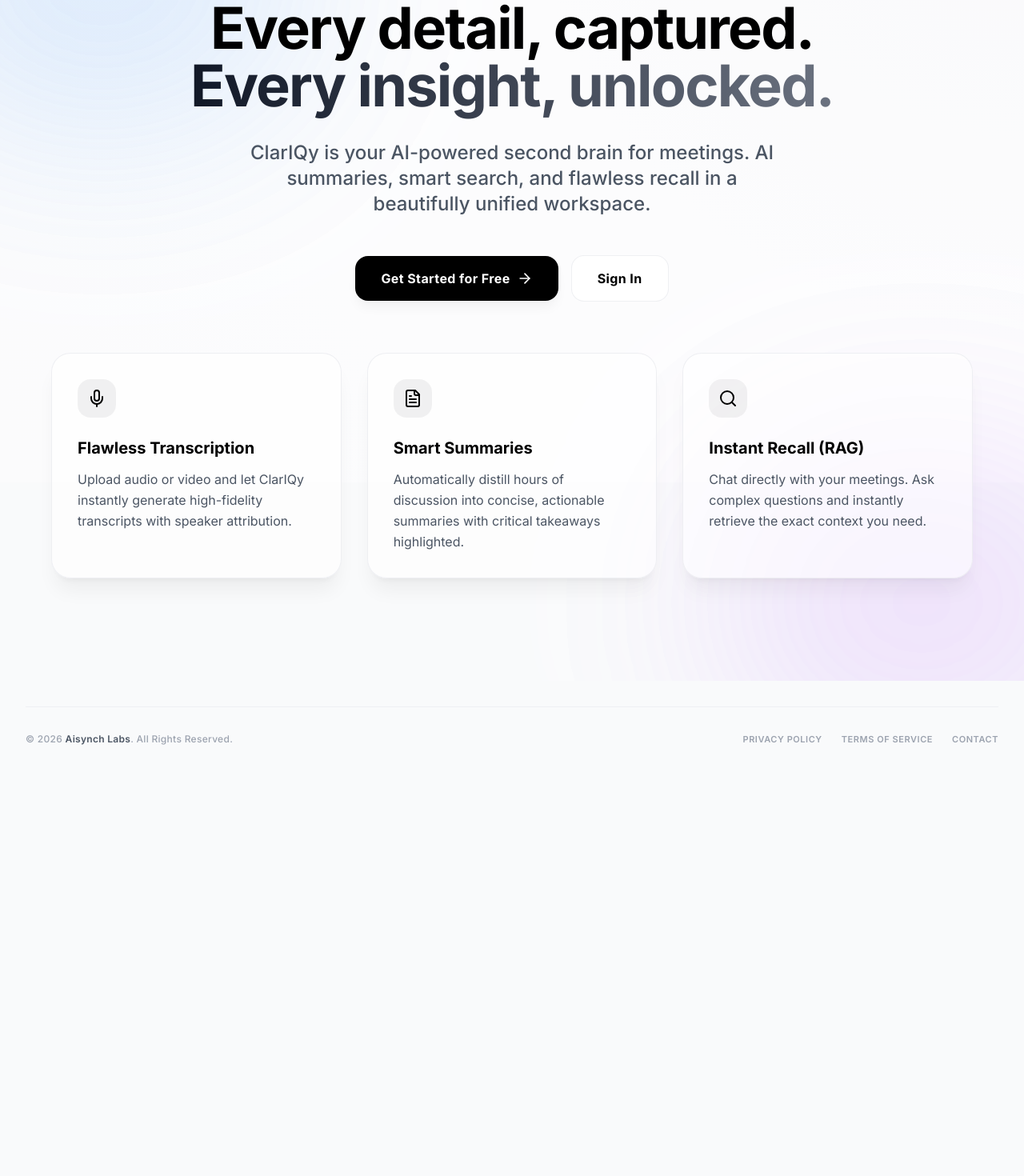
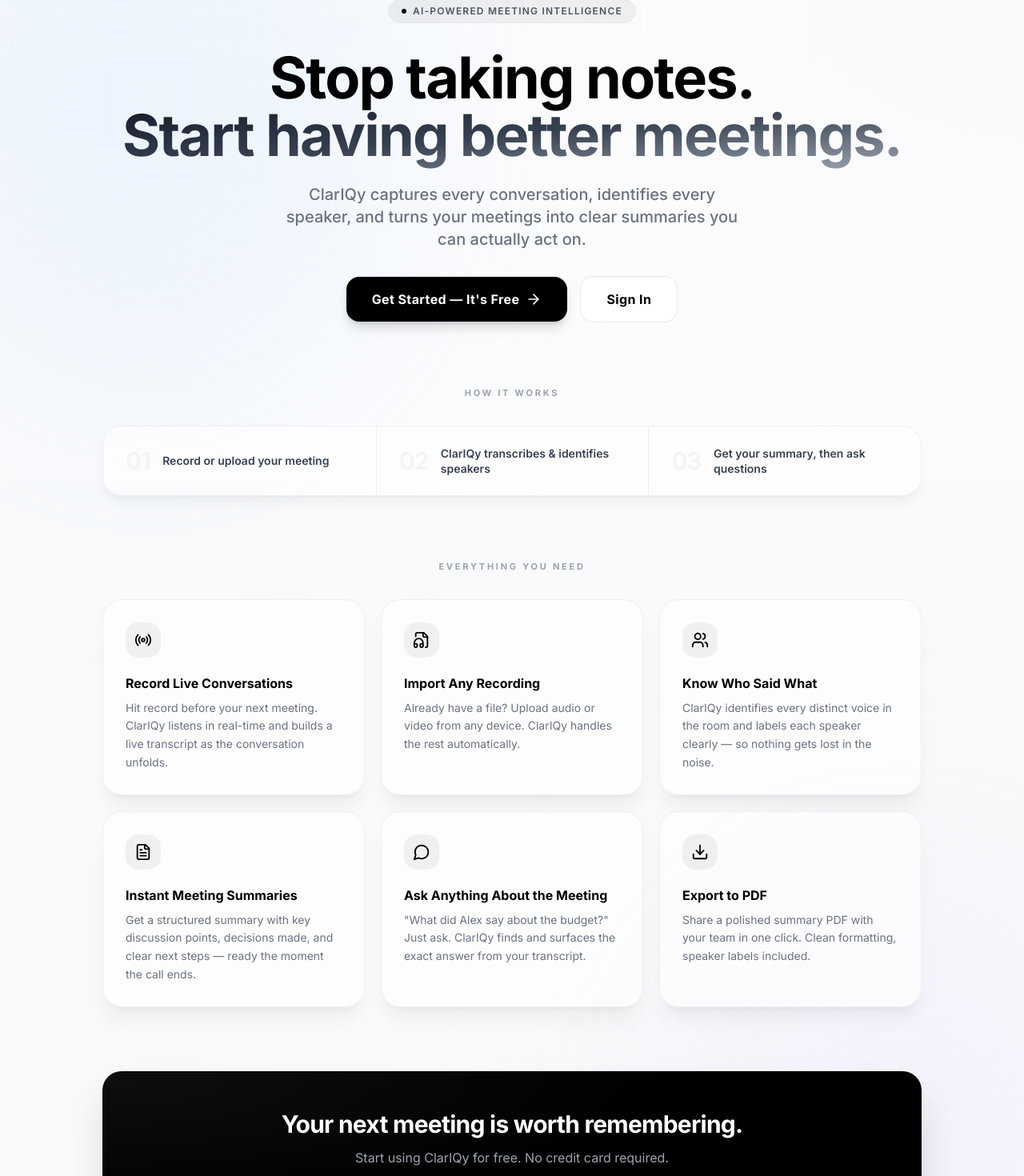
Before and after one commit to hishammoizuddin/clariqy-ai-meeting-summarizer, a React (Vite) app in the folder frontend/: page / in a window 1280 px wide. Shown: the part 197-1667 px from the top of the page at 80% size. Before the commit the page ends 1162 px from the top, so only its background shows below. Built offline with nearby package versions, Linux system fonts and the light colour scheme; no server answers.

Commit message:
changes to live-recording

```diff
--- a/frontend/src/pages/Landing.tsx
+++ b/frontend/src/pages/Landing.tsx
@@ -1,72 +1,175 @@
 import React from 'react';
 import { Link } from 'react-router-dom';
-import { Brain, Mic, FileText, Search, ArrowRight, Zap, Shield, Sparkles } from 'lucide-react';
+import {
+  ArrowRight,
+  Radio,
+  FileAudio,
+  Users,
+  FileText,
+  MessageCircle,
+  Download,
+} from 'lucide-react';
 import TopBar from '../components/TopBar';
 import Footer from '../components/Footer';
+
+const features = [
+  {
+    icon: <Radio size={22} />,
+    title: 'Record Live Conversations',
+    description:
+      'Hit record before your next meeting. ClarIQy listens in real-time and builds a live transcript as the conversation unfolds.',
+  },
+  {
+    icon: <FileAudio size={22} />,
+    title: 'Import Any Recording',
+    description:
+      'Already have a file? Upload audio or video from any device. ClarIQy handles the rest automatically.',
+  },
+  {
+    icon: <Users size={22} />,
+    title: 'Know Who Said What',
+    description:
+      'ClarIQy identifies every distinct voice in the room and labels each speaker clearly — so nothing gets lost in the noise.',
+  },
+  {
+    icon: <FileText size={22} />,
+    title: 'Instant Meeting Summaries',
+    description:
+      'Get a structured summary with key discussion points, decisions made, and clear next steps — ready the moment the call ends.',
+  },
+  {
+    icon: <MessageCircle size={22} />,
+    title: 'Ask Anything About the Meeting',
+    description:
+      '"What did Alex say about the budget?" Just ask. ClarIQy finds and surfaces the exact answer from your transcript.',
+  },
+  {
+    icon: <Download size={22} />,
+    title: 'Export to PDF',
+    description:
+      'Share a polished summary PDF with your team in one click. Clean formatting, speaker labels included.',
+  },
+];
 
 export default function Landing() {
   return (
     <div className="min-h-screen flex flex-col font-sans bg-gray-50/50">
       <TopBar />
 
-      <main className="flex-grow flex flex-col items-center justify-center p-6 sm:p-12 relative overflow-hidden">
-        {/* Abstract Background Elements */}
-        <div className="absolute top-[-10%] left-[-10%] w-[40%] h-[40%] bg-blue-400/20 rounded-full blur-[120px] pointer-events-none mix-blend-multiply"></div>
-        <div className="absolute bottom-[-10%] right-[-10%] w-[40%] h-[40%] bg-purple-400/20 rounded-full blur-[120px] pointer-events-none mix-blend-multiply"></div>
+      <main className="flex-grow flex flex-col items-center p-6 sm:p-12 relative overflow-hidden">
+        {/* Background blobs */}
+        <div className="absolute top-[-8%] left-[-8%] w-[45%] h-[45%] bg-blue-300/15 rounded-full blur-[140px] pointer-events-none" />
+        <div className="absolute bottom-[-10%] right-[-8%] w-[40%] h-[40%] bg-purple-300/15 rounded-full blur-[140px] pointer-events-none" />
 
-        <div className="w-full max-w-6xl mx-auto z-10 animate-fade-in-up">
-          <div className="text-center space-y-6 md:space-y-8 mb-16 max-w-4xl mx-auto mt-10 sm:mt-20">
-            <h1 className="text-4xl sm:text-6xl md:text-7xl font-extrabold text-black tracking-tight leading-tight">
-              Every detail, captured. <br className="hidden md:block"/>
-              <span className="text-transparent bg-clip-text bg-gradient-to-r from-gray-900 to-gray-500">
-                Every insight, unlocked.
+        <div className="w-full max-w-5xl mx-auto z-10">
+
+          {/* Hero */}
+          <div className="text-center space-y-6 mb-20 mt-10 sm:mt-20 animate-fade-in-up">
+            <div className="inline-flex items-center gap-2 px-4 py-1.5 rounded-full bg-black/5 border border-black/8 text-xs font-semibold tracking-widest uppercase text-gray-600 mb-2">
+              <span className="w-1.5 h-1.5 rounded-full bg-black animate-pulse" />
+              AI-Powered Meeting Intelligence
+            </div>
+
+            <h1 className="text-4xl sm:text-6xl md:text-7xl font-extrabold text-black tracking-tight leading-[1.1]">
+              Stop taking notes.{' '}
+              <br className="hidden md:block" />
+              <span className="text-transparent bg-clip-text bg-gradient-to-br from-gray-900 via-gray-700 to-gray-400">
+                Start having better meetings.
               </span>
             </h1>
-            <p className="text-lg md:text-2xl text-gray-600 font-medium max-w-2xl mx-auto">
-              ClarIQy is your AI-powered second brain for meetings. AI summaries, smart search, and flawless recall in a beautifully unified workspace.
+
+            <p className="text-lg md:text-xl text-gray-500 font-medium max-w-xl mx-auto leading-relaxed">
+              ClarIQy captures every conversation, identifies every speaker, and
+              turns your meetings into clear summaries you can actually act on.
             </p>
 
-            <div className="flex flex-col sm:flex-row items-center justify-center gap-4 pt-4">
-              <Link to="/signup" className="group relative w-full sm:w-auto flex items-center justify-center px-8 py-4 bg-black text-white rounded-2xl font-bold tracking-wide hover:bg-gray-900 transition-all hover:scale-105 active:scale-95 shadow-glass shadow-black/20">
-                Get Started for Free
+            <div className="flex flex-col sm:flex-row items-center justify-center gap-4 pt-2">
+              <Link
+                to="/signup"
+                className="group w-full sm:w-auto flex items-center justify-center px-8 py-4 bg-black text-white rounded-2xl font-bold tracking-wide hover:bg-gray-900 transition-all hover:scale-[1.03] active:scale-95 shadow-lg shadow-black/15"
+              >
+                Get Started — It's Free
                 <ArrowRight className="ml-2 w-5 h-5 group-hover:translate-x-1 transition-transform" />
               </Link>
-              <Link to="/login" className="w-full sm:w-auto flex items-center justify-center px-8 py-4 bg-white text-black border border-gray-200/60 rounded-2xl font-bold tracking-wide hover:bg-gray-50 transition-all hover:shadow-soft">
+              <Link
+                to="/login"
+                className="w-full sm:w-auto flex items-center justify-center px-8 py-4 bg-white text-black border border-gray-200/80 rounded-2xl font-bold tracking-wide hover:bg-gray-50 transition-all hover:shadow-md"
+              >
                 Sign In
               </Link>
             </div>
           </div>
 
-          {/* Features Grid */}
-          <div className="grid grid-cols-1 md:grid-cols-3 gap-6 sm:gap-8 mb-20">
-            <div className="bg-white/60 backdrop-blur-xl border border-gray-200/60 p-8 rounded-3xl shadow-soft hover:shadow-glass hover:-translate-y-1 transition-all">
-              <div className="h-12 w-12 bg-black/5 rounded-2xl flex items-center justify-center mb-6 text-black">
-                <Mic size={24} />
-              </div>
-              <h3 className="text-xl font-bold text-black mb-3">Flawless Transcription</h3>
-              <p className="text-gray-600 leading-relaxed">
-                Upload audio or video and let ClarIQy instantly generate high-fidelity transcripts with speaker attribution.
+          {/* How it works — 3-step strip */}
+          <div
+            className="mb-20 animate-fade-in-up"
+            style={{ animationDelay: '0.1s' }}
+          >
+            <p className="text-center text-[11px] font-bold uppercase tracking-[0.25em] text-gray-400 mb-8">
+              How it works
+            </p>
+            <div className="grid grid-cols-1 sm:grid-cols-3 gap-0 sm:gap-0 divide-y sm:divide-y-0 sm:divide-x divide-gray-200/70 bg-white/60 backdrop-blur-xl border border-gray-200/60 rounded-3xl shadow-glass overflow-hidden">
+              {[
+                { step: '01', label: 'Record or upload your meeting' },
+                { step: '02', label: 'ClarIQy transcribes & identifies speakers' },
+                { step: '03', label: 'Get your summary, then ask questions' },
+              ].map(({ step, label }) => (
+                <div key={step} className="flex items-center gap-4 px-7 py-6">
+                  <span className="text-3xl font-black text-gray-100 tracking-tighter select-none shrink-0">
+                    {step}
+                  </span>
+                  <p className="text-sm font-semibold text-gray-700 leading-snug">
+                    {label}
                   </p>
                 </div>
-
-            <div className="bg-white/60 backdrop-blur-xl border border-gray-200/60 p-8 rounded-3xl shadow-soft hover:shadow-glass hover:-translate-y-1 transition-all">
-              <div className="h-12 w-12 bg-black/5 rounded-2xl flex items-center justify-center mb-6 text-black">
-                <FileText size={24} />
+              ))}
             </div>
-              <h3 className="text-xl font-bold text-black mb-3">Smart Summaries</h3>
-              <p className="text-gray-600 leading-relaxed">
-                Automatically distill hours of discussion into concise, actionable summaries with critical takeaways highlighted.
-              </p>
           </div>
 
-            <div className="bg-white/60 backdrop-blur-xl border border-gray-200/60 p-8 rounded-3xl shadow-soft hover:shadow-glass hover:-translate-y-1 transition-all">
-              <div className="h-12 w-12 bg-black/5 rounded-2xl flex items-center justify-center mb-6 text-black">
-                <Search size={24} />
+          {/* Features grid */}
+          <div
+            className="mb-20 animate-fade-in-up"
+            style={{ animationDelay: '0.2s' }}
+          >
+            <p className="text-center text-[11px] font-bold uppercase tracking-[0.25em] text-gray-400 mb-8">
+              Everything you need
+            </p>
+            <div className="grid grid-cols-1 sm:grid-cols-2 lg:grid-cols-3 gap-5">
+              {features.map(({ icon, title, description }) => (
+                <div
+                  key={title}
+                  className="group bg-white/60 backdrop-blur-xl border border-gray-200/60 p-7 rounded-3xl shadow-soft hover:shadow-glass hover:-translate-y-1 transition-all duration-200"
+                >
+                  <div className="h-11 w-11 bg-black/5 rounded-2xl flex items-center justify-center mb-5 text-black group-hover:bg-black group-hover:text-white transition-all duration-200">
+                    {icon}
                   </div>
-              <h3 className="text-xl font-bold text-black mb-3">Instant Recall (RAG)</h3>
-              <p className="text-gray-600 leading-relaxed">
-                Chat directly with your meetings. Ask complex questions and instantly retrieve the exact context you need.
+                  <h3 className="text-base font-bold text-black mb-2">{title}</h3>
+                  <p className="text-gray-500 text-sm leading-relaxed">{description}</p>
+                </div>
+              ))}
+            </div>
+          </div>
+
+          {/* CTA strip */}
+          <div
+            className="text-center animate-fade-in-up"
+            style={{ animationDelay: '0.3s' }}
+          >
+            <div className="bg-black rounded-3xl px-8 py-12 shadow-2xl shadow-black/20 relative overflow-hidden">
+              <div className="absolute inset-0 bg-[radial-gradient(ellipse_at_top_left,rgba(255,255,255,0.06),transparent_50%)] pointer-events-none" />
+              <h2 className="text-2xl sm:text-3xl font-extrabold text-white mb-3 tracking-tight">
+                Your next meeting is worth remembering.
+              </h2>
+              <p className="text-gray-400 text-sm sm:text-base mb-8 max-w-md mx-auto">
+                Start using ClarIQy for free. No credit card required.
               </p>
+              <Link
+                to="/signup"
+                className="group inline-flex items-center gap-2 px-8 py-4 bg-white text-black rounded-2xl font-bold hover:bg-gray-100 transition-all hover:scale-[1.03] active:scale-95 shadow-lg"
+              >
+                Create a free account
+                <ArrowRight className="w-4 h-4 group-hover:translate-x-1 transition-transform" />
+              </Link>
             </div>
           </div>
 
```
Also changed, not shown: 1 other file (tests, documents, lock files or other folders). Lines whose indentation alone changed are shown as unchanged.
